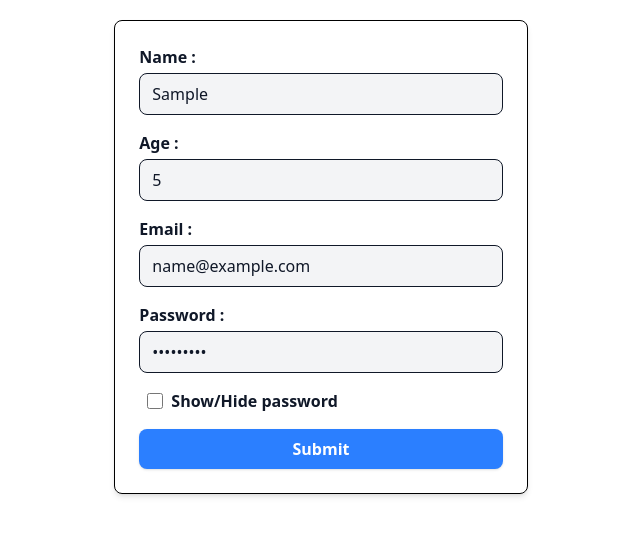
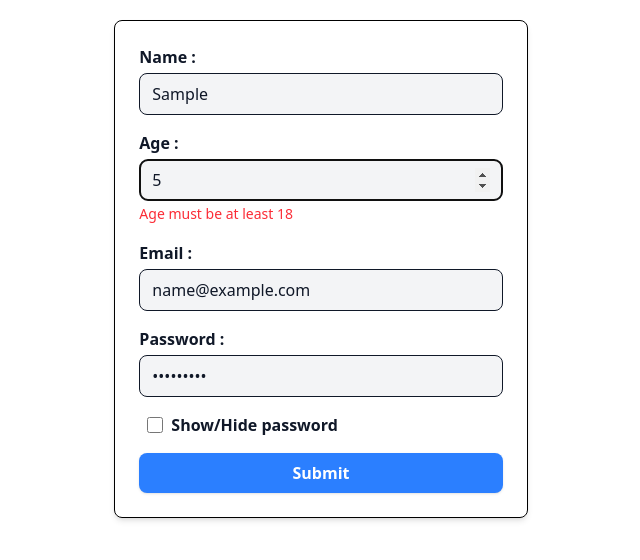
Before and after one commit to nazmulh24/React_Basic, a React (Vite) app: page / in a window 1280 px wide. Both pictures are taken after typing "Sample", "5", "name@example.com", "Sample123" into the empty fields and a click on the button "Submit". Shown: the top 560 px of the page, without its empty margins (319-959 px from the left). Built offline with nearby package versions, Linux system fonts and the light colour scheme.

Commit message:
30.5 Form Validation

```diff
--- a/src/components/HookForm.jsx
+++ b/src/components/HookForm.jsx
@@ -2,7 +2,13 @@ import { useForm } from "react-hook-form";
 import Button from "./Button";
 
 const HookForm = () => {
-  const { register, handleSubmit } = useForm();
+  const {
+    register,
+    handleSubmit,
+    formState: { errors },
+  } = useForm();
+
+//   console.log(errors);
 
   const onSubmit = (data) => {
     console.log(data);
@@ -17,13 +23,23 @@ const HookForm = () => {
             Name :
           </label>
           <input
-            {...register("name")}
+            {...register("name", {
+              required: true,
+              maxLength: 20,
+            })}
             id="name"
             type="text"
             className="px-3 py-2 border rounded-lg w-full bg-gray-100 text-gray-900 focus:ring-blue-500 focus:border-blue-500"
             placeholder="Enter your name here..."
-            // required
           />
+          {errors.name?.type === "required" && (
+            <span className="text-red-500 text-sm">Name is required</span>
+          )}
+          {errors.name?.type === "maxLength" && (
+            <span className="text-red-500 text-sm">
+              Name must be at most 20 characters
+            </span>
+          )}
         </div>
 
         {/* Age */}
@@ -32,13 +48,24 @@ const HookForm = () => {
             Age :
           </label>
           <input
-            {...register("age", { valueAsNumber: true })}
+            {...register("age", {
+              valueAsNumber: true,
+              required: true,
+              min: 18,
+            })}
             id="age"
             type="number"
             className="px-3 py-2 border rounded-lg w-full bg-gray-100 text-gray-900 focus:ring-blue-500 focus:border-blue-500"
             placeholder="Enter your age here..."
-            // required
           />
+          {errors.age?.type === "required" && (
+            <span className="text-red-500 text-sm">Age is required</span>
+          )}
+          {errors.age?.type === "min" && (
+            <span className="text-red-500 text-sm">
+              Age must be at least 18
+            </span>
+          )}
         </div>
 
         {/* Email */}
@@ -47,13 +74,15 @@ const HookForm = () => {
             Email :
           </label>
           <input
-            {...register("email")}
+            {...register("email", { required: true })}
             id="email"
             type="email"
             className="px-3 py-2 border rounded-lg w-full bg-gray-100 text-gray-900 focus:ring-blue-500 focus:border-blue-500"
             placeholder="Enter your email here..."
-            // required
           />
+          {errors.email && (
+            <span className="text-red-500 text-sm">Email is required</span>
+          )}
         </div>
 
         {/* Password */}
@@ -65,13 +94,15 @@ const HookForm = () => {
             Password :
           </label>
           <input
-            {...register("password")}
+            {...register("password", { required: true })}
             id="password"
             type="password"
             className="px-3 py-2 border rounded-lg w-full bg-gray-100 text-gray-900 focus:ring-blue-500 focus:border-blue-500"
             placeholder="Enter your password here..."
-            // required
           />
+          {errors.password && (
+            <span className="text-red-500 text-sm">Password is required</span>
+          )}
         </div>
 
         {/* Checkbox */}
```
